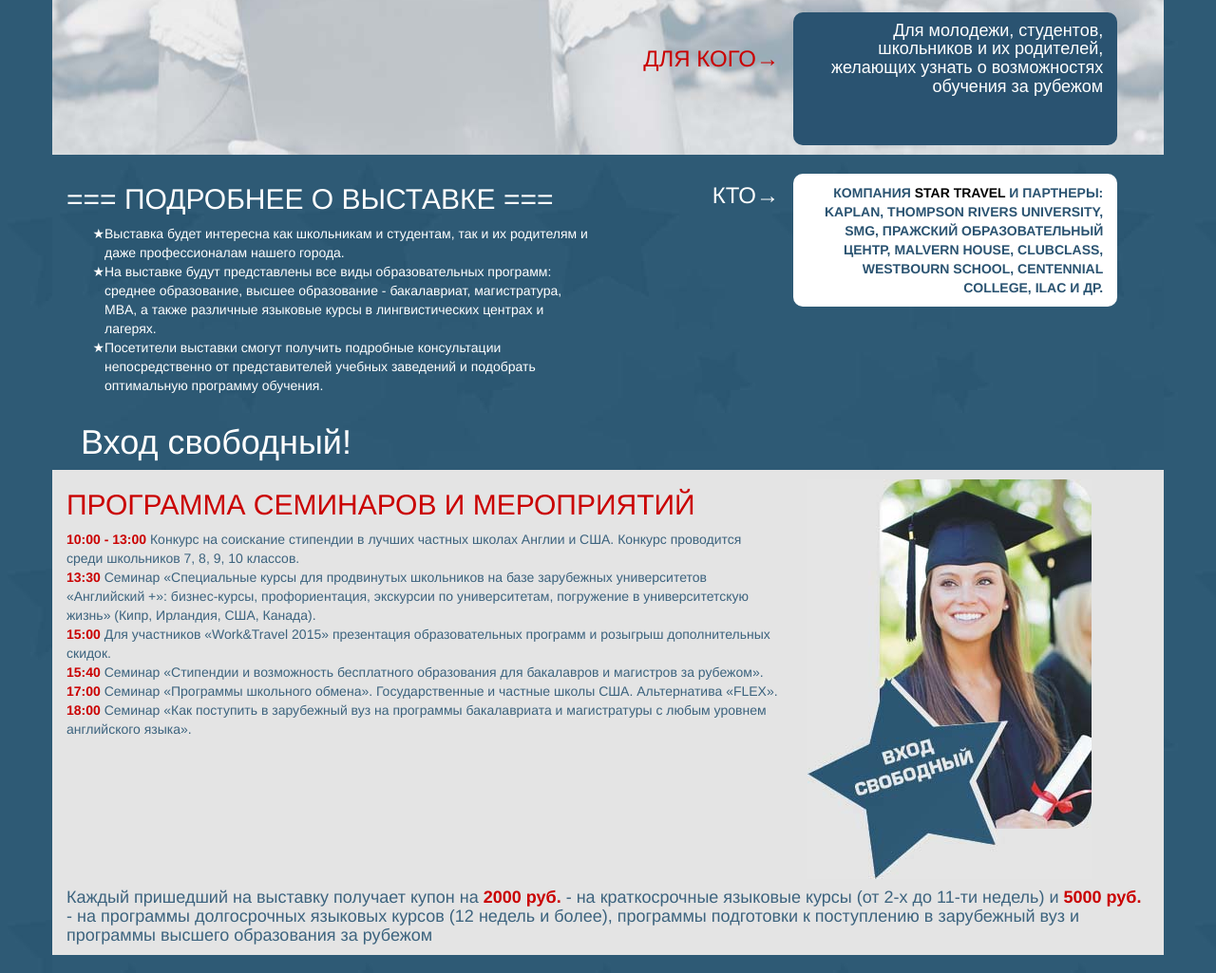
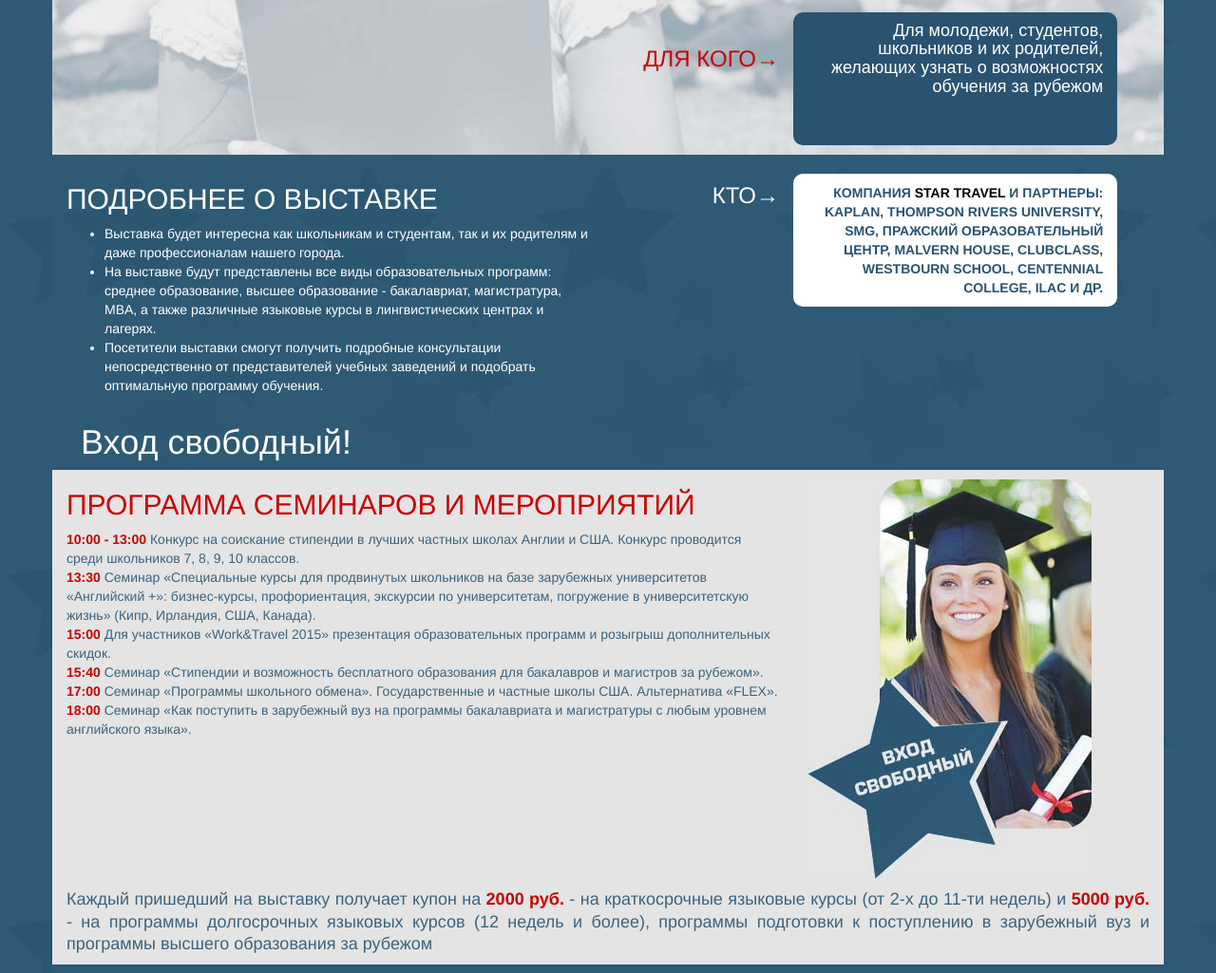
Before and after one commit to Omrigan/24fair, a plain HTML site: page index.html in a window 1280 px wide. Shown: the part 567-1592 px from the top of the page at 95% size. Drawn offline with Linux system fonts and the light colour scheme.

Commit message:
Page updated

```diff
--- a/index.html
+++ b/index.html
@@ -104,8 +104,8 @@
     <div class="row description">
 
         <div class="col-md-6">
-            <h2>=== ПОДРОБНЕЕ О ВЫСТАВКЕ ===</h2>
-            <ul style='list-style-type: "★" '>
+            <h2>ПОДРОБНЕЕ О ВЫСТАВКЕ</h2>
+            <ul >
                 <li>Выставка будет интересна как школьникам и студентам, так и их родителям и даже профессионалам нашего
                     города.
                 </li>
@@ -168,7 +168,7 @@
             <img src="img/girl.jpg" class="girl-photo">
         </div>
         <div class="col-md-12">
-            <h4> Каждый пришедший на выставку получает купон на <b class="red"> 2000 руб.</b> - на краткосрочные
+            <h4 style="text-align: justify; line-height: 1.3"> Каждый пришедший на выставку получает купон на <b class="red"> 2000 руб.</b> - на краткосрочные
                 языковые
                 курсы (от 2-х до 11-ти недель)
                 и <b class="red">5000 руб.</b> - на программы долгосрочных языковых курсов (12 недель и более),
```
